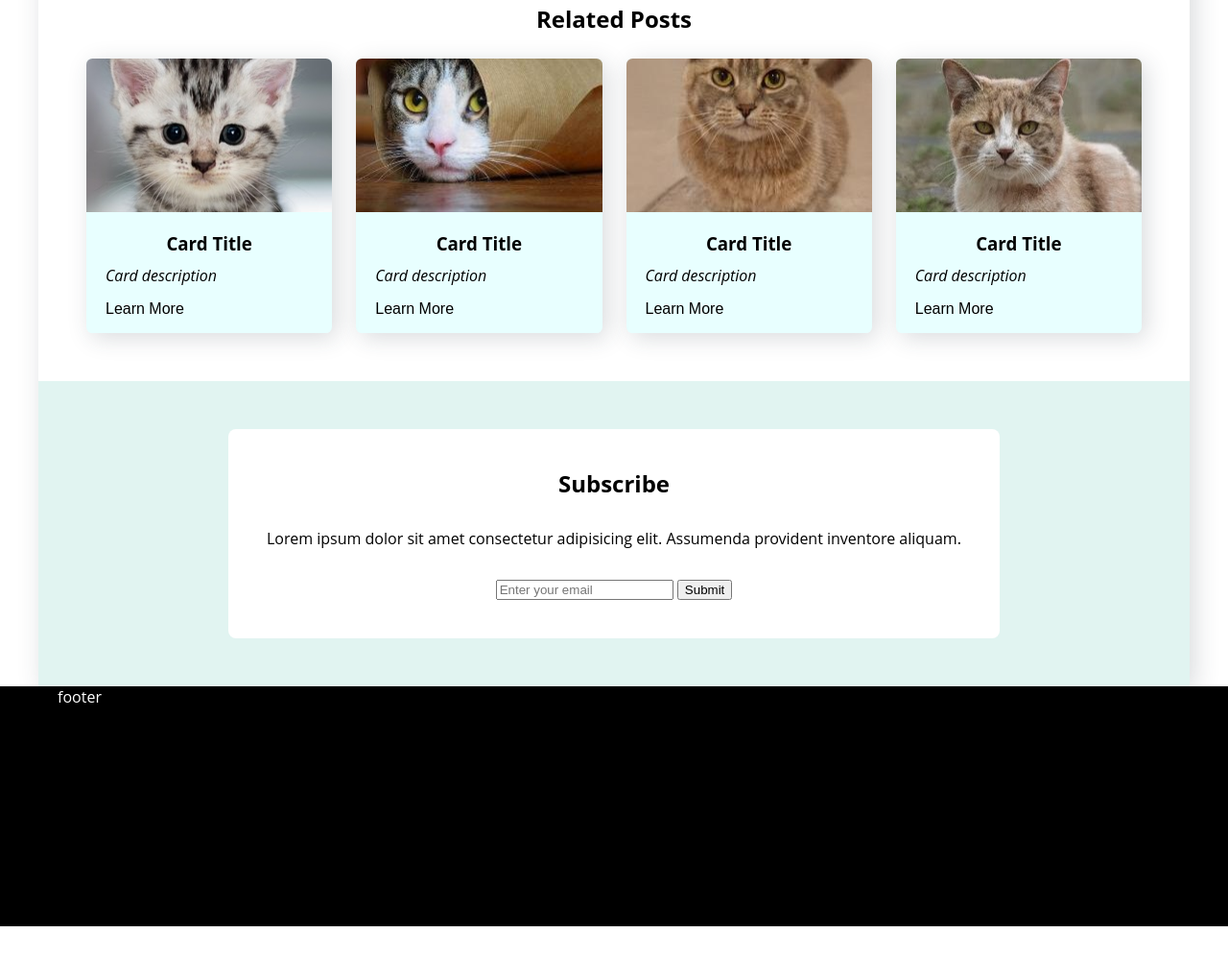
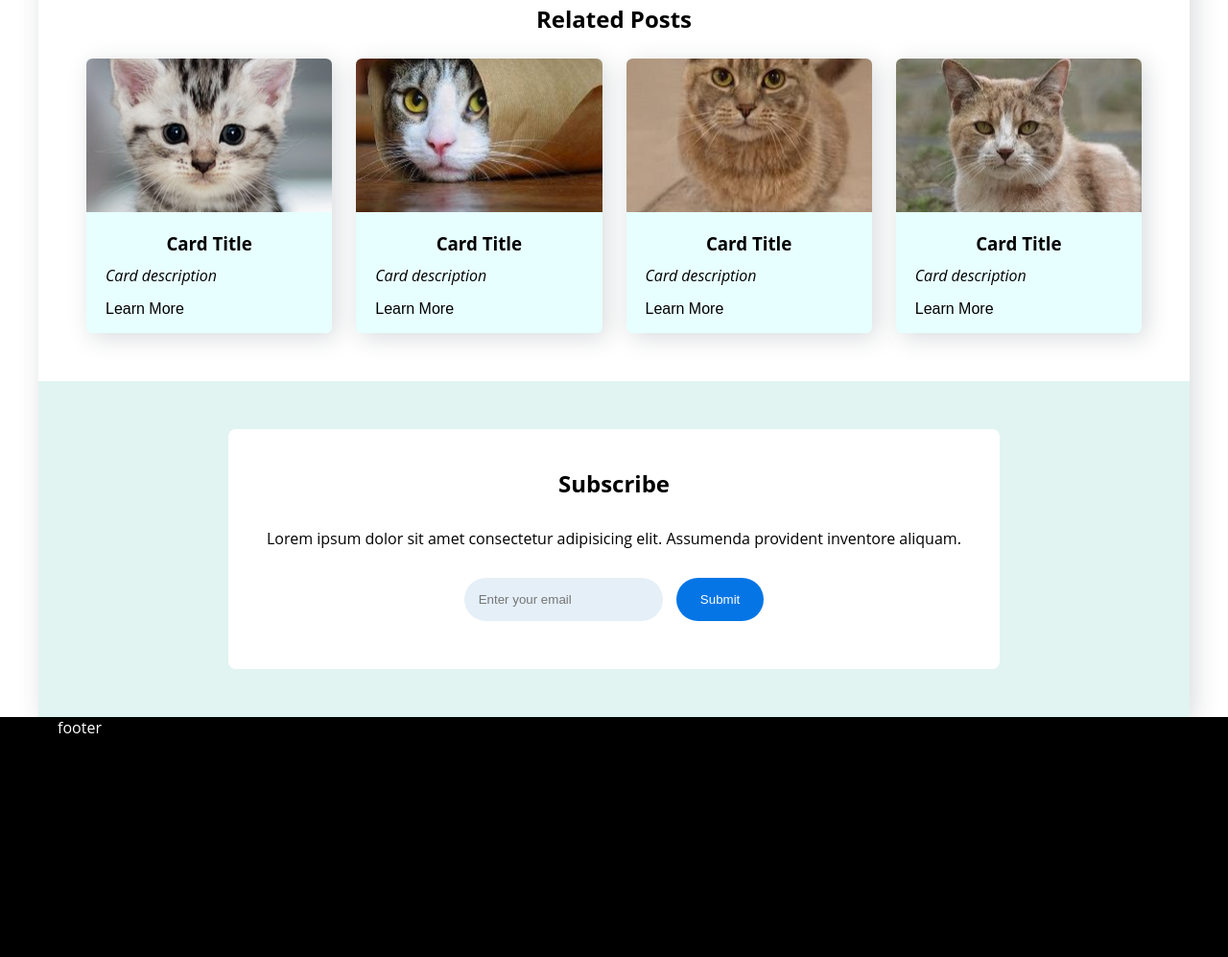
Before and after one commit to gabrielmarcano/udacity-projects, a plain HTML site: page post.html in a window 1280 px wide. Shown: the part 2298-3295 px from the top of the page at 96% size. Before the commit the page ends 3263 px from the top, so only its background shows below. Drawn offline with Linux system fonts and the light colour scheme.

Commit message:
Subscribe input/button styles

```diff
--- a/css/spacing.css
+++ b/css/spacing.css
@@ -92,6 +92,16 @@
     padding: 0;
 }
 
+.subscribe .subscribe-form input.email-input {
+    padding: 15px;
+    margin-bottom: 10px;
+}
+
+.subscribe .subscribe-form button.button-input {
+    padding: 15px 25px;
+    margin-left: 10px;
+}
+
 /* Related Posts */
 
 .related-posts {
--- a/css/styles.css
+++ b/css/styles.css
@@ -137,6 +137,20 @@
     border-radius: 0.5rem;
 }
 
+.subscribe .subscribe-form input.email-input {
+    background-color: #e5eff8;
+    border: none;
+    border-radius: 2rem;
+}
+
+.subscribe .subscribe-form button.button-input {
+    background-color: #0575e5;
+    color: white;
+    border: none;
+    border-radius: 2rem;
+    cursor: pointer;
+}
+
 /* Footer style */
 
 footer.main-footer {
```
